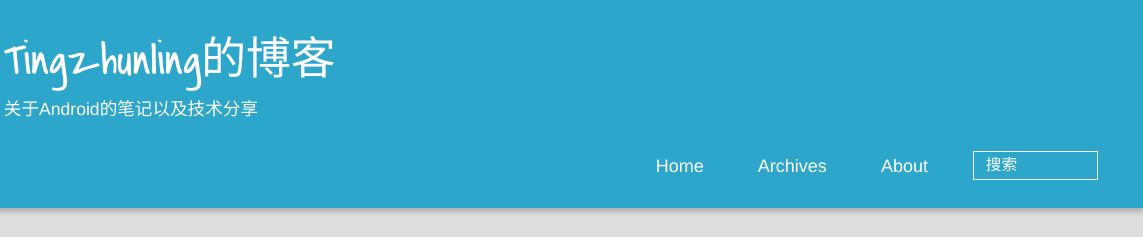
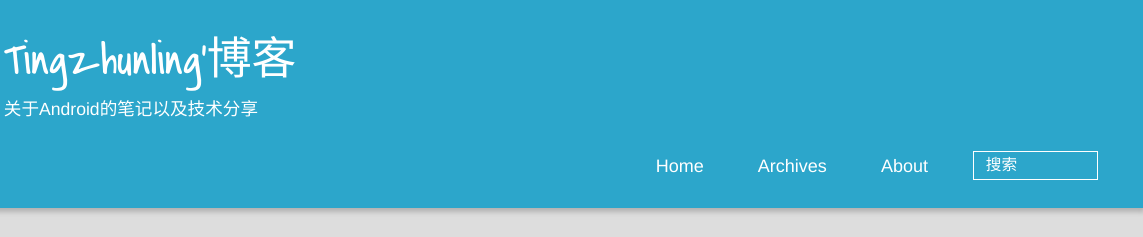
Before and after one commit to tingzuenling/tingzuenling-tingzuenling.github.io, a plain HTML site: page 2017/03/22/Hexo-GitHub-Pages-搭建个人博客笔记/index.html in a window 1280 px wide. Shown: the top 237 px of the page, 137-1280 px from the left. Drawn offline with Linux system fonts and the light colour scheme; a script that the page names is missing.

Commit message:
Site updated: 2017-03-22 19:54:27

```diff
--- a/2017/03/22/Hexo-GitHub-Pages-搭建个人博客笔记/index.html
+++ b/2017/03/22/Hexo-GitHub-Pages-搭建个人博客笔记/index.html
@@ -4,7 +4,7 @@
 <head>
   <meta charset="UTF-8">
 
-    <title>Hexo+GitHub Pages搭建个人博客笔记 | Tingzhunling的博客</title>
+    <title>Hexo+GitHub Pages搭建个人博客笔记 | Tingzhunling&#39;博客</title>
     <meta name="viewport" content="width=device-width, initial-scale=1,user-scalable=no">
 
     <meta name="author" content="Tingzhunling">
@@ -17,7 +17,7 @@
 <meta property="og:type" content="article">
 <meta property="og:title" content="Hexo+GitHub Pages搭建个人博客笔记">
 <meta property="og:url" content="http://yoursite.com/2017/03/22/Hexo-GitHub-Pages-搭建个人博客笔记/index.html">
-<meta property="og:site_name" content="Tingzhunling的博客">
+<meta property="og:site_name" content="Tingzhunling'博客">
 <meta property="og:description" content="前言不久之前加入到Stormzhang的小密圈,  张哥一直强调写作对人生发展的重要性,   慢慢地越来越多密友也踏上了规范标准的写作之路。
 对于我来说的话, 并不是想要跟上写作的风气,  毕竟我从小到大的表达能力都不好,  语文写作业仅仅是平均分边缘,  我只是真心觉得写博客对学习过程做一个总结会对自己的学习有很大帮助。
 我是接触了Android半年左右的小菜鸟, 学习的时候有遇到一些不懂的地方">
@@ -29,7 +29,7 @@
 我是接触了Android半年左右的小菜鸟, 学习的时候有遇到一些不懂的地方">
 
 
-    <link rel="alternative" href="/atom.xml" title="Tingzhunling的博客" type="application/atom+xml">
+    <link rel="alternative" href="/atom.xml" title="Tingzhunling&#39;博客" type="application/atom+xml">
 
 
     <link rel="icon" href="/img/favicon.ico">
@@ -47,11 +47,11 @@
 <div>
 
 			<div id="imglogo">
-				<a href="/"><img src="/img/logo.png" alt="Tingzhunling的博客" title="Tingzhunling的博客"/></a>
+				<a href="/"><img src="/img/logo.png" alt="Tingzhunling&#39;博客" title="Tingzhunling&#39;博客"/></a>
 			</div>
 
 			<div id="textlogo">
-				<h1 class="site-name"><a href="/" title="Tingzhunling的博客">Tingzhunling的博客</a></h1>
+				<h1 class="site-name"><a href="/" title="Tingzhunling&#39;博客">Tingzhunling&#39;博客</a></h1>
 				<h2 class="blog-motto">关于Android的笔记以及技术分享</h2>
 			</div>
 			<div class="navbar"><a class="navbutton navmobile" href="#" title="菜单">
@@ -225,7 +225,7 @@
 
 	<div class="article-share" id="share">
 
-	  <div data-url="http://yoursite.com/2017/03/22/Hexo-GitHub-Pages-搭建个人博客笔记/" data-title="Hexo+GitHub Pages搭建个人博客笔记 | Tingzhunling的博客" data-tsina="3951831587" class="share clearfix">
+	  <div data-url="http://yoursite.com/2017/03/22/Hexo-GitHub-Pages-搭建个人博客笔记/" data-title="Hexo+GitHub Pages搭建个人博客笔记 | Tingzhunling&#39;博客" data-tsina="3951831587" class="share clearfix">
 	  </div>
 
 	</div>
--- a/index.html
+++ b/index.html
@@ -4,7 +4,7 @@
 <head>
   <meta charset="UTF-8">
 
-    <title>Tingzhunling的博客</title>
+    <title>Tingzhunling&#39;博客</title>
     <meta name="viewport" content="width=device-width, initial-scale=1,user-scalable=no">
 
     <meta name="author" content="Tingzhunling">
@@ -13,16 +13,16 @@
 
     <meta name="description" content="专属于Tingzhunling的闷骚个人博客">
 <meta property="og:type" content="website">
-<meta property="og:title" content="Tingzhunling的博客">
+<meta property="og:title" content="Tingzhunling'博客">
 <meta property="og:url" content="http://yoursite.com/index.html">
-<meta property="og:site_name" content="Tingzhunling的博客">
+<meta property="og:site_name" content="Tingzhunling'博客">
 <meta property="og:description" content="专属于Tingzhunling的闷骚个人博客">
 <meta name="twitter:card" content="summary">
-<meta name="twitter:title" content="Tingzhunling的博客">
+<meta name="twitter:title" content="Tingzhunling'博客">
 <meta name="twitter:description" content="专属于Tingzhunling的闷骚个人博客">
 
 
-    <link rel="alternative" href="/atom.xml" title="Tingzhunling的博客" type="application/atom+xml">
+    <link rel="alternative" href="/atom.xml" title="Tingzhunling&#39;博客" type="application/atom+xml">
 
 
     <link rel="icon" href="/img/favicon.ico">
@@ -40,11 +40,11 @@
 <div>
 
 			<div id="imglogo">
-				<a href="/"><img src="/img/logo.png" alt="Tingzhunling的博客" title="Tingzhunling的博客"/></a>
+				<a href="/"><img src="/img/logo.png" alt="Tingzhunling&#39;博客" title="Tingzhunling&#39;博客"/></a>
 			</div>
 
 			<div id="textlogo">
-				<h1 class="site-name"><a href="/" title="Tingzhunling的博客">Tingzhunling的博客</a></h1>
+				<h1 class="site-name"><a href="/" title="Tingzhunling&#39;博客">Tingzhunling&#39;博客</a></h1>
 				<h2 class="blog-motto">关于Android的笔记以及技术分享</h2>
 			</div>
 			<div class="navbar"><a class="navbutton navmobile" href="#" title="菜单">
```
Also changed, not shown: 2017/03/22/hello-world/index.html (+6 -6 lines), archives/2017/03/index.html (+7 -7 lines), archives/2017/index.html (+7 -7 lines), archives/index.html (+7 -7 lines).
